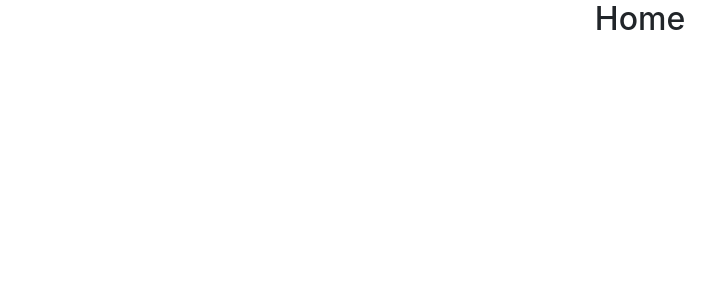
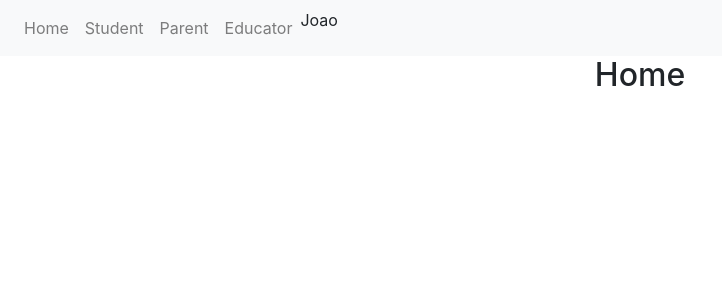
Before and after one commit to LPRivest/vanhacks2020GU, a React (Create React App) app in the folder hydrozoa-labs/: page / in a window 1280 px wide. Shown: the top 300 px of the page, without its empty margins (0-722 px from the left). Built offline with nearby package versions, Linux system fonts and the light colour scheme.

Commit message:
Implemented Nav.js

```diff
--- a/hydrozoa-labs/src/components/Nav.js
+++ b/hydrozoa-labs/src/components/Nav.js
@@ -1,9 +1,30 @@
 import React from 'react'
+import Navbar from 'react-bootstrap/Navbar'
+import Nav from 'react-bootstrap/Nav'
+import NavItem from 'react-bootstrap/esm/NavItem'
+import { Switch, Route, Link } from 'react-router-dom'
 
-export default function Nav() {
+export default function Navigation(props) {
     return (
-        <div>
-
-        </div>
+        <Navbar bg="light" expand="md">
+            <Navbar.Toggle />
+            <Navbar.Collapse>
+                <Nav>
+                    <Nav.Item eventkey={1} href="/">
+                        <Nav.Link as={Link} to="/">Home</Nav.Link>
+                    </Nav.Item>
+                    <Nav.Item eventkey={2} href="/">
+                        <Nav.Link as={Link} to="/student">Student</Nav.Link>
+                    </Nav.Item>
+                    <Nav.Item eventkey={3} href="/">
+                        <Nav.Link as={Link} to="/parent">Parent</Nav.Link>
+                    </Nav.Item>
+                    <Nav.Item eventkey={4} href="/">
+                        <Nav.Link as={Link} to="/educator">Educator</Nav.Link>
+                    </Nav.Item>
+                    <Nav.Item eventkey={5} >{props.name}</Nav.Item>
+                </Nav>
+            </Navbar.Collapse>
+        </Navbar>
     )
 }
```
